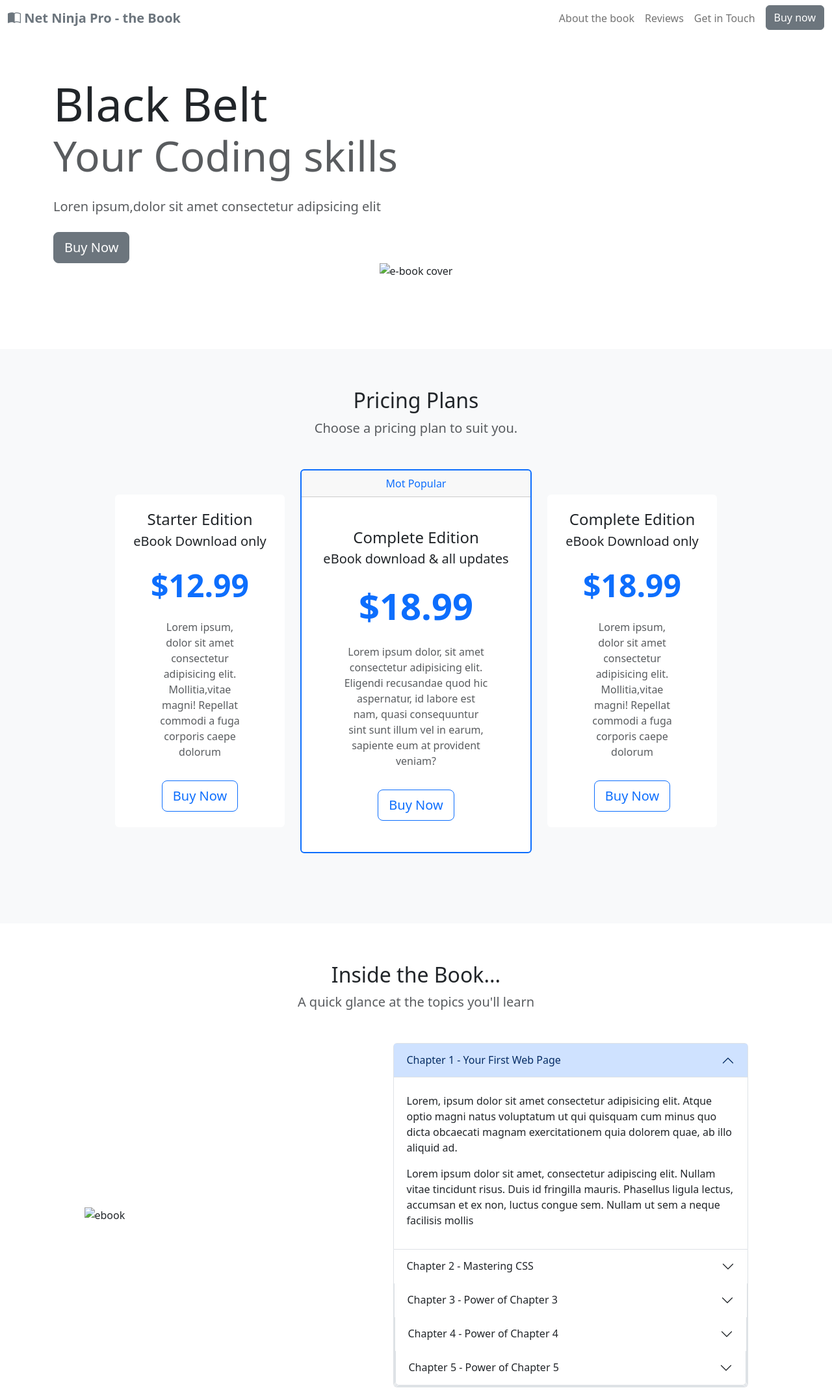
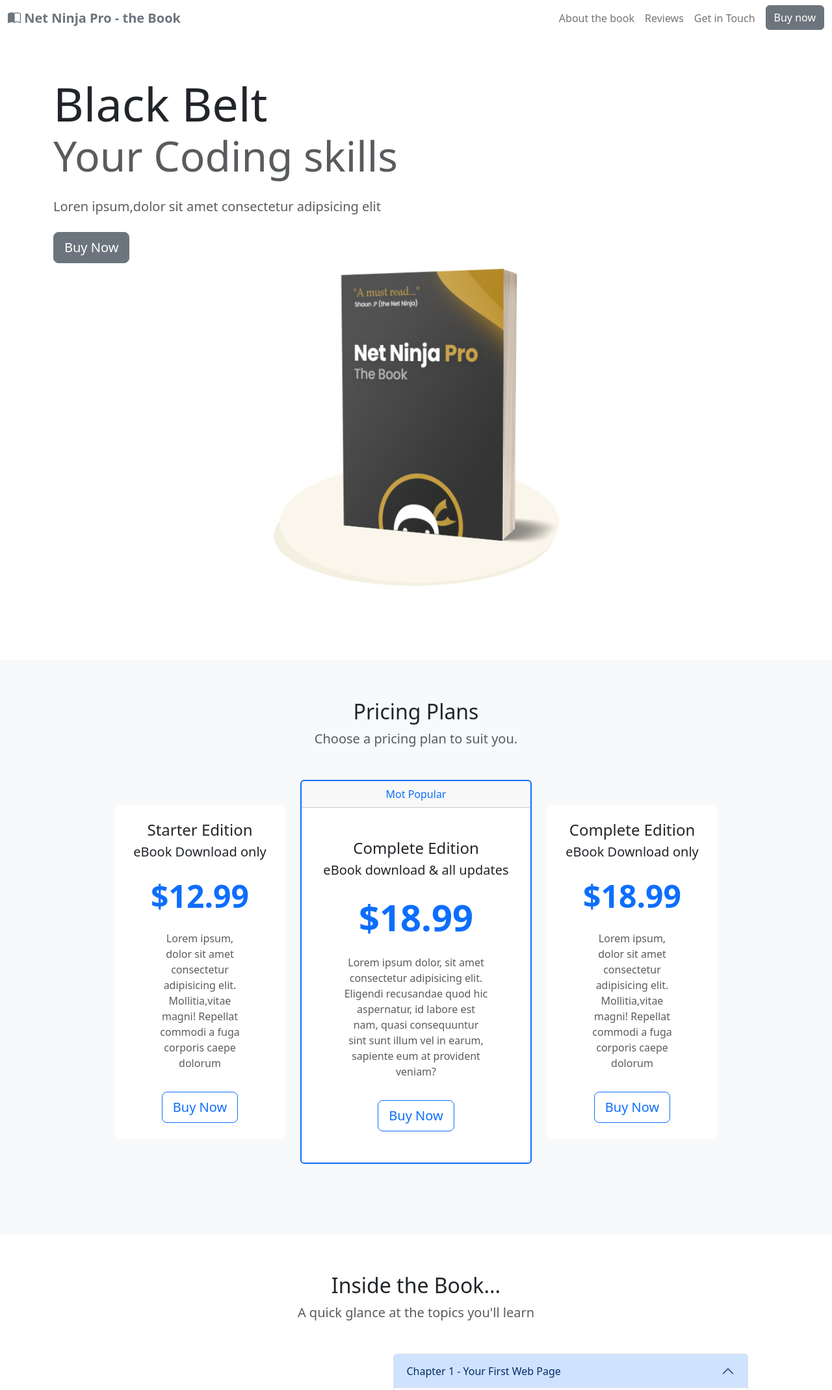
Before and after one commit to Laplaza1/SDEV255, a plain HTML site: page M02/index.html in a window 1280 px wide. Shown: the top 2139 px of the page at 65% size. Drawn offline with nearby package versions, Linux system fonts and the light colour scheme.

Commit message:
adjusted assest links

```diff
--- a/M02/index.html
+++ b/M02/index.html
@@ -67,7 +67,7 @@
         <a href="#pricing" class="btn btn-secondary btn-lg">Buy Now</a>
       </div>
       <div class="col-md-5 text-center d-none d-md-block">
-        <img class="img-fluid" src="/bootstrap-5-tutorial-lesson-8/assets/ebook-cover.png" alt="e-book cover">
+        <img class="img-fluid" src="/assets/ebook-cover.png" alt="e-book cover">
       </div>
     </div>
     </div>
@@ -143,7 +143,7 @@
       </div>
       <div class="row my-5 g05 justify-content-around align-items-center">
         <div class="col-6 col-lg-4">
-          <img src="/bootstrap-5-tutorial-lesson-8/assets/kindle.png" class="img-fluid" alt="ebook">
+          <img src="/assets/kindle.png" class="img-fluid" alt="ebook">
         </div>
 
         <div class="col-lg-6">
```
